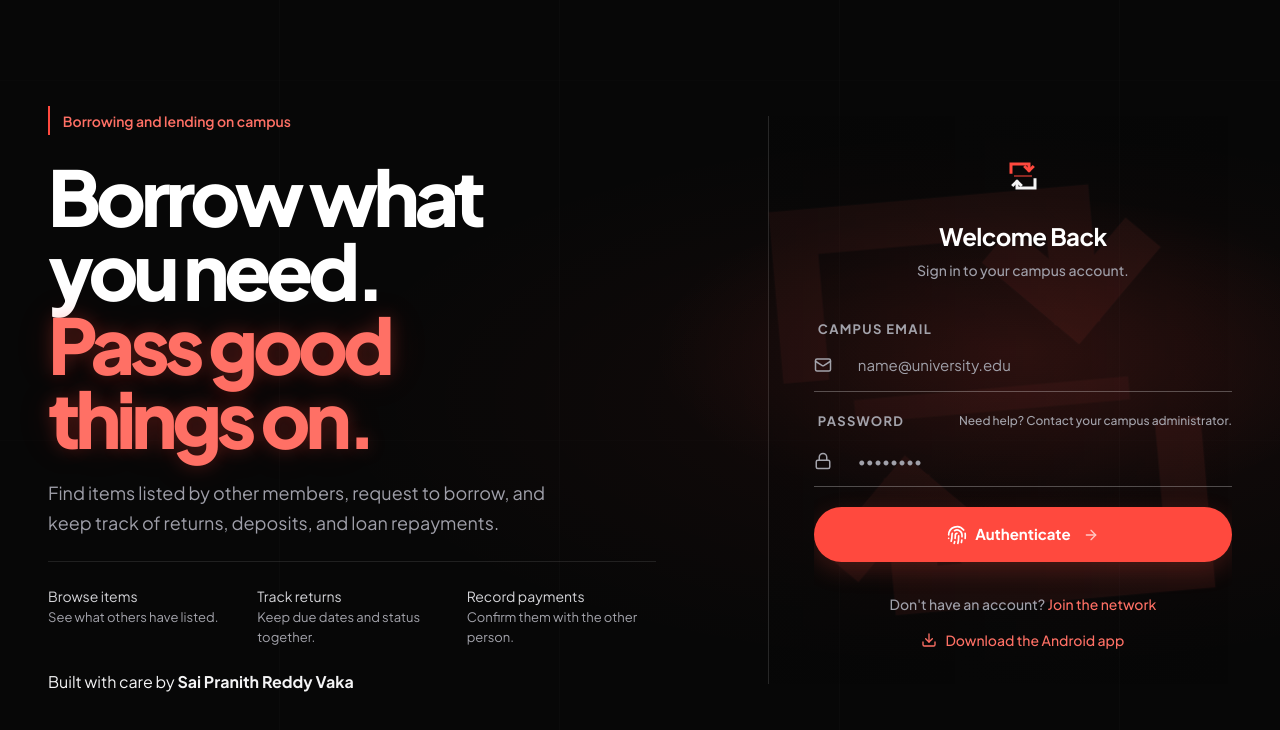
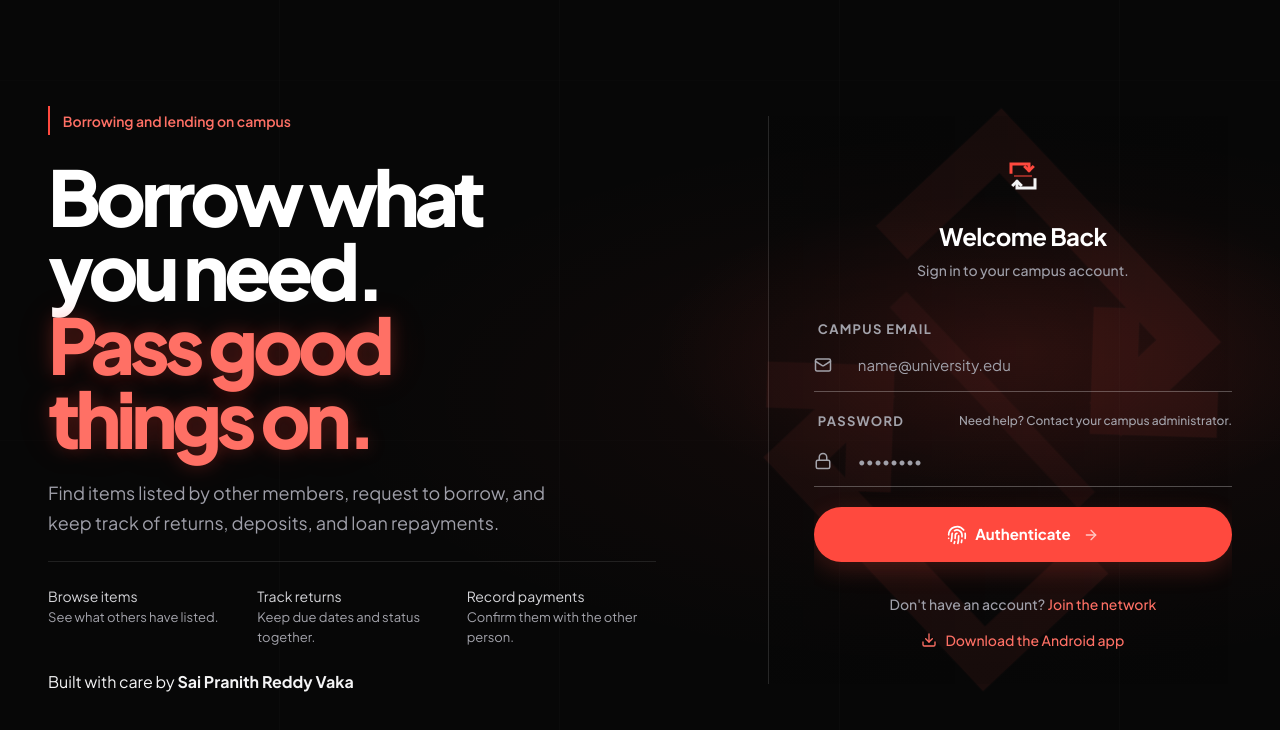
Before and after one commit to SAIPRANITH/BorrowBack, a React (Vite) app in the folder client/: page /login in a window 1280 px wide. Shown: the top 730 px of the page. Built offline with nearby package versions, Linux system fonts and the light colour scheme.

Commit message:
Keep website background logo rotating

```diff
--- a/client/src/index.css
+++ b/client/src/index.css
@@ -580,7 +580,9 @@ textarea:focus-visible,
   opacity: 0.085;
   filter: drop-shadow(0 0 48px rgba(255, 73, 62, 0.16));
   transform: translateY(-50%) rotate(-8deg);
-  animation: auth-mark-glow 12s ease-in-out infinite alternate;
+  animation:
+    auth-mark-rotate 36s linear infinite,
+    auth-mark-glow 12s ease-in-out infinite alternate;
 }
 
 .login-hero-highlight {
@@ -598,6 +600,11 @@ textarea:focus-visible,
 @keyframes auth-mark-glow {
   from { opacity: 0.055; }
   to { opacity: 0.11; }
+}
+
+@keyframes auth-mark-rotate {
+  from { transform: translateY(-50%) rotate(-8deg); }
+  to { transform: translateY(-50%) rotate(352deg); }
 }
 
 .classy-app .page-hero {
```
